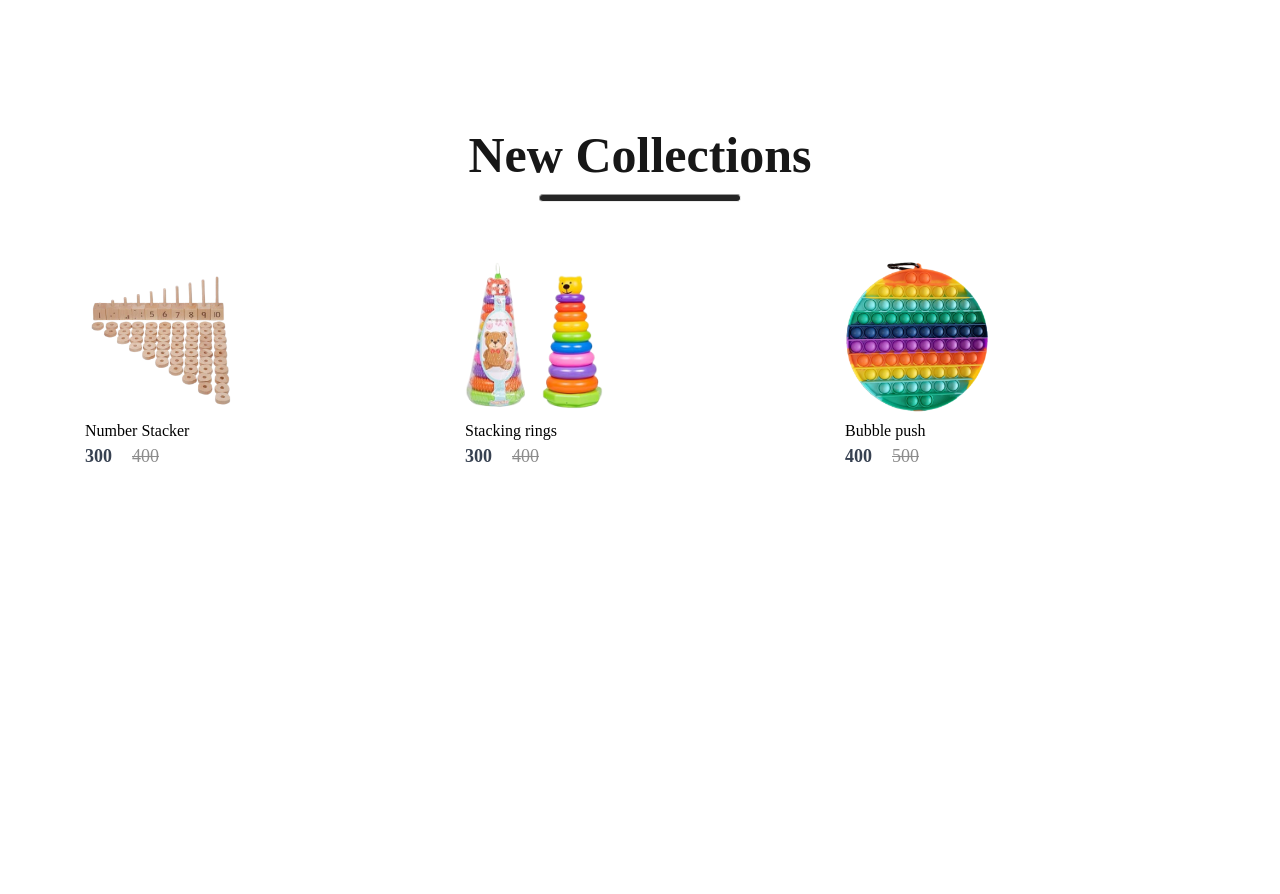
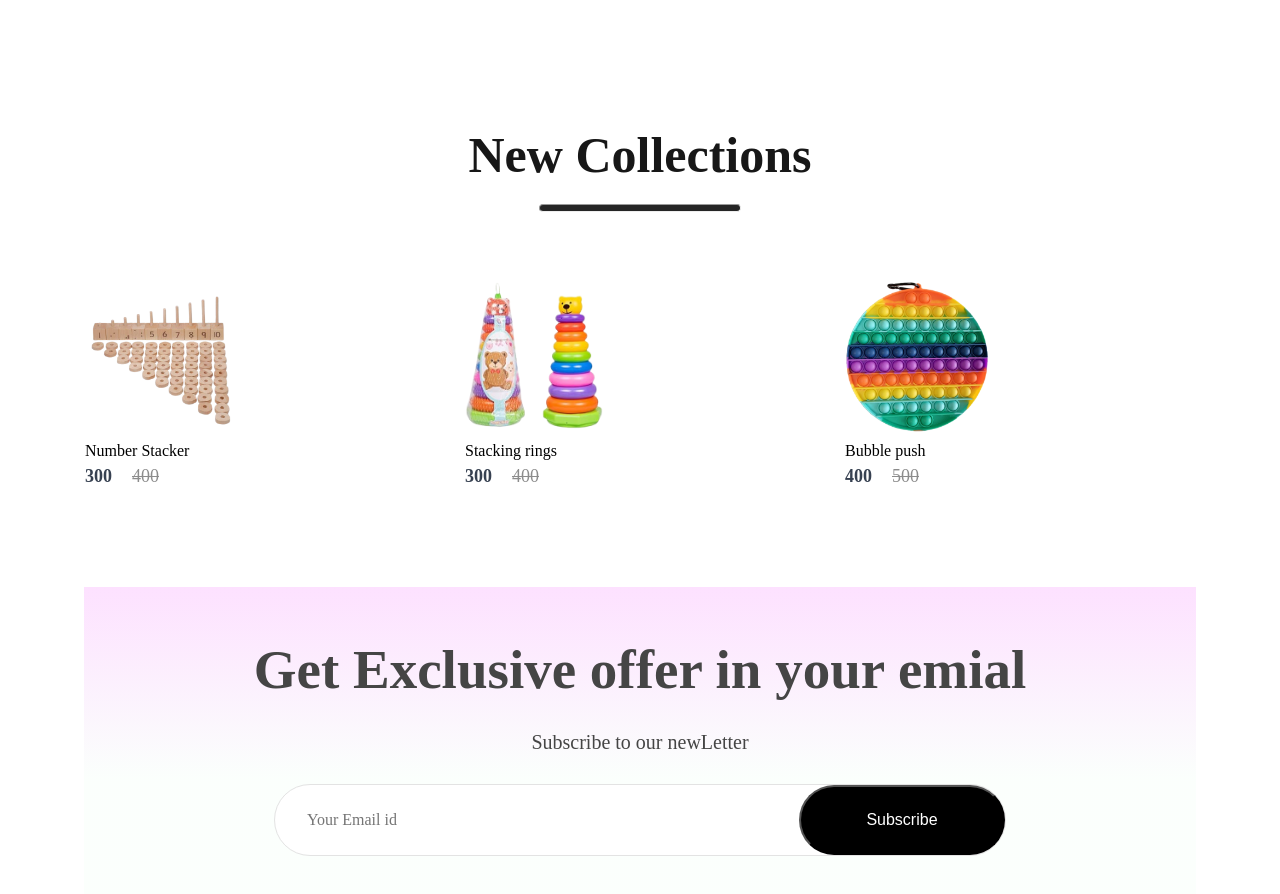
Before and after one commit to pratiksj/e-commerce-children, a React (Vite) app in the folder frontend/: page / in a window 1280 px wide. Shown: the part 2160-3054 px from the top of the page. Before the commit the page ends 3006 px from the top, so only its background shows below. Built offline with nearby package versions, Linux system fonts and the light colour scheme.

Commit message:
feat:create component and css for exclusive offer

```diff
--- a/frontend/src/Components/NewCollections/NewCollection.css
+++ b/frontend/src/Components/NewCollections/NewCollection.css
@@ -3,8 +3,8 @@
     display: flex;
     flex-direction: column;
     align-items:center;
-    gap:10px;
-    height:90vh;
+    gap:20px;
+    margin-bottom: 100px;
 }.new-collections
  h1{
     color: #171717;
--- /dev/null
+++ b/frontend/src/Components/NewsLetter/NewsLetter.css
@@ -0,0 +1,59 @@
+.newsletter{
+    width: 65%;
+    height:40vh;
+    display:flex;
+    flex-direction: column;
+    align-items: center;
+    justify-content: center;
+    margin:auto;
+    padding:0px 140px;
+    margin-bottom: 150px;
+    background: linear-gradient(180deg,#fde1ff 0%,#e1ffea22 60%);
+    gap:30px
+
+}
+
+.newsletter h1{
+    color: #454545;
+    font-size: 55px;
+    font-weight: 600;
+}
+
+.newsletter p{
+    color: #454545;
+    font-size: 20px;
+}
+
+.newsletter div{
+    display: flex;
+    align-items: center;
+    justify-content: space-between;
+    background: white;
+    width: 730px;
+    height:70px;
+    border-radius: 80px;
+    border:1px solid #e3e3e3
+
+
+}
+
+.newsletter input {
+    width: 500px;
+    margin-left: 30px;
+    border:none;
+outline:none;
+color: #616161;
+font-family: Poppins ;
+font-size: 16px;
+}
+
+.newsletter div button{
+    width: 210px;
+    height: 70px;
+    border-radius: 80px;
+    background: black;
+    color:white;
+    font-size: 16px;
+    cursor: pointer;
+
+}
--- /dev/null
+++ b/frontend/src/Components/NewsLetter/NewsLetter.jsx
@@ -0,0 +1,14 @@
+import './NewsLetter.css'
+
+export const NewsLetter = () => {
+  return (
+    <div className='newsletter'><h1>Get Exclusive offer in your emial</h1>
+    <p>Subscribe to our newLetter</p>
+    <div>
+        <input type='email' placeholder='Your Email id'/>
+        <button>Subscribe</button>
+    </div>
+
+    </div>
+  )
+}
--- a/frontend/src/Pages/Shop.jsx
+++ b/frontend/src/Pages/Shop.jsx
@@ -1,5 +1,6 @@
 import { Hero } from "../Components/Hero/Hero"
 import { NewCollections } from "../Components/NewCollections/NewCollections"
+import { NewsLetter } from "../Components/NewsLetter/NewsLetter"
 import { Offer } from "../Components/Offer/Offer"
 import { Popular } from "../Components/Popular/Popular"
 
@@ -12,6 +13,7 @@
       <Offer/>
       <NewCollections/>
 
+      <NewsLetter/>
     </div>
   )
 }
```
